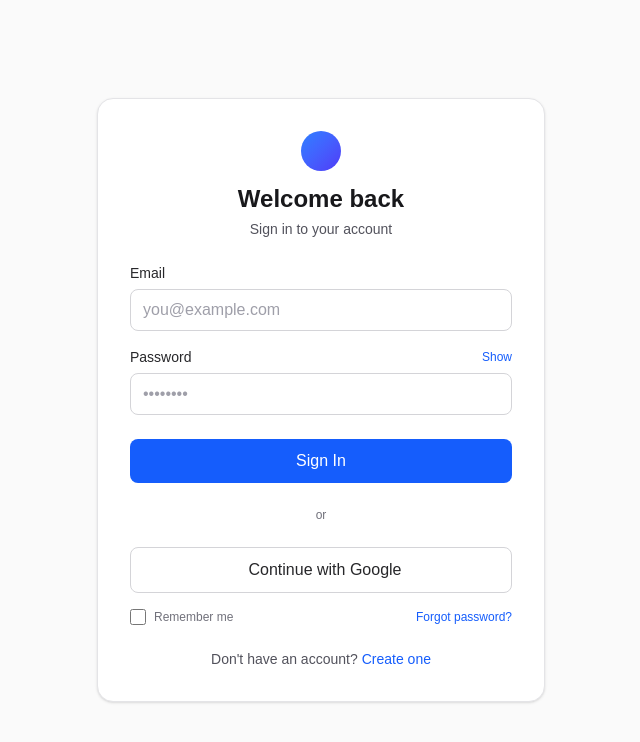
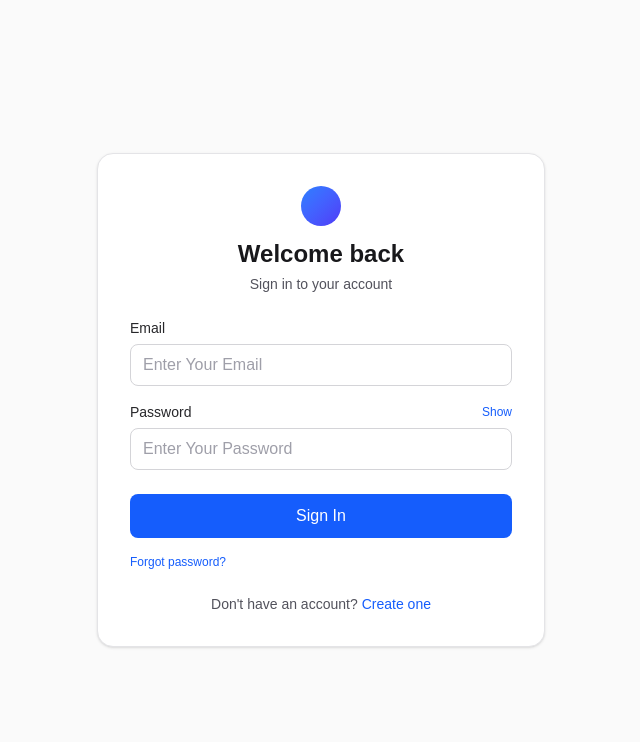
Before and after one commit to kirti2818/frontend, a Next.js app: page /login in a window 1280 px wide. Shown: the top 742 px of the page, without its empty margins (319-959 px from the left). Built offline with nearby package versions, Linux system fonts and the light colour scheme.

Commit message:
Login functionality done by using react hook form

```diff
--- /dev/null
+++ b/app/(auth)/login/login.js
@@ -0,0 +1,25 @@
+import { useState } from "react";
+
+const Login = ()=>{
+    // const [formData,setFormData] = useState({email : {value : '', error : false}, password : {value : '', error : false}});
+    const [showPassword, setShowPassword] = useState(false);
+
+    // const handleFormData = (e)=>{
+    //      e.preventDefault();
+    //     const {name, value} = e.target;
+    //     setFormData((prev)=>({...prev, [name] : {value : value, error : !value }}))
+    // }
+
+    const onSubmit = (formData)=>{
+        // e.preventDefault();
+        // if(!formData.email.value || !formData.password.value){
+        //     return setFormData({email : {...formData.email , error : !formData.email.value}, password : {...formData.password, error : !formData.password.value}})
+        // }
+        console.log("FORM SUBMITTED : ", formData);
+    }
+
+    return {showPassword, setShowPassword,onSubmit};
+
+}
+
+export default Login;
--- a/app/(auth)/login/page.jsx
+++ b/app/(auth)/login/page.jsx
@@ -1,11 +1,12 @@
 "use client";
-
 import Link from "next/link";
-import { useState } from "react";
 import AuthCard from "../../components/AuthCard";
+import Login from "./login";
+import { Controller, useForm } from "react-hook-form";
 
 export default function LoginPage() {
-  const [showPassword, setShowPassword] = useState(false);
+  const {showPassword,setShowPassword,onSubmit} = Login()
+  const { control, handleSubmit, formState: { errors } } = useForm()
 
   return (
     <AuthCard
@@ -13,18 +14,32 @@ export default function LoginPage() {
       subtitle="Sign in to your account"
       altLink={{ href: "/signup", label: "Create one", text: "Don't have an account?" }}
     >
-      <form className="space-y-4" onSubmit={(e) => e.preventDefault()}>
+      <form className="space-y-4" onSubmit={handleSubmit(onSubmit)}>
         <div className="space-y-1.5">
           <label htmlFor="email" className="block text-sm font-medium text-zinc-800 dark:text-zinc-200">
             Email
           </label>
+          <Controller
+            name="email"
+            control={control}
+            rules = {{required:'Email is Required'}}
+            render={({ field: { onChange, value } }) => {
+              return (
+                <>
                   <input
                     id="email"
                     name="email"
                     type="email"
-            required
-            placeholder="you@example.com"
+                    placeholder="Enter Your Email"
                     className="w-full rounded-lg border border-zinc-300 bg-white px-3 py-2 text-zinc-900 placeholder-zinc-400 outline-none transition focus:border-blue-500 focus:ring-2 focus:ring-blue-200 dark:border-zinc-700 dark:bg-zinc-950 dark:text-zinc-100"
+                    onChange={onChange}
+                    value={value ?? ""}
+                  />
+                  {errors.email && <p className="text-red-500 text-sm">{errors.email.message}</p>}
+                </>
+              )
+            }}
+
           />
         </div>
 
@@ -41,14 +56,29 @@ export default function LoginPage() {
               {showPassword ? "Hide" : "Show"}
             </button>
           </div>
+          <Controller
+            name="password"
+            control={control}
+            rules = {{required:'Password is Required'}}
+            render={({ field: { onChange, value } }) => {
+              return (
+                <>
                   <input
                     id="password"
                     name="password"
                     type={showPassword ? "text" : "password"}
-            required
-            placeholder="••••••••"
+                    placeholder="Enter Your Password"
                     className="w-full rounded-lg border border-zinc-300 bg-white px-3 py-2 text-zinc-900 placeholder-zinc-400 outline-none transition focus:border-blue-500 focus:ring-2 focus:ring-blue-200 dark:border-zinc-700 dark:bg-zinc-950 dark:text-zinc-100"
+                    onChange={onChange}
+                    value={value ?? ""}
                   />
+                  {errors.password && <p className="text-red-500 text-sm">{errors.password.message}</p>}
+                </>
+
+              )
+            }}
+          />
+
         </div>
 
         <button
@@ -58,7 +88,7 @@ export default function LoginPage() {
           Sign In
         </button>
 
-        <div className="relative py-2 text-center text-xs text-zinc-500 dark:text-zinc-400">
+        {/* <div className="relative py-2 text-center text-xs text-zinc-500 dark:text-zinc-400">
           <span className="bg-white px-2 dark:bg-zinc-900">or</span>
           <span className="absolute inset-x-0 top-1/2 -z-10 h-px -translate-y-1/2 bg-zinc-200 dark:bg-zinc-800" />
         </div>
@@ -69,13 +99,13 @@ export default function LoginPage() {
         >
           <span className="i-[tabler--brand-google] text-[18px]" aria-hidden="true" />
           Continue with Google
-        </button>
+        </button> */}
 
         <div className="flex items-center justify-between text-xs text-zinc-500 dark:text-zinc-400">
-          <div className="flex items-center gap-2">
+          {/* <div className="flex items-center gap-2">
             <input id="remember" name="remember" type="checkbox" className="size-4 rounded border-zinc-300 text-blue-600 focus:ring-blue-500 dark:border-zinc-700" />
             <label htmlFor="remember">Remember me</label>
-          </div>
+          </div> */}
           <Link href="#" className="font-medium text-blue-600 hover:underline">
             Forgot password?
           </Link>
```
Lines whose indentation alone changed are shown as unchanged.
